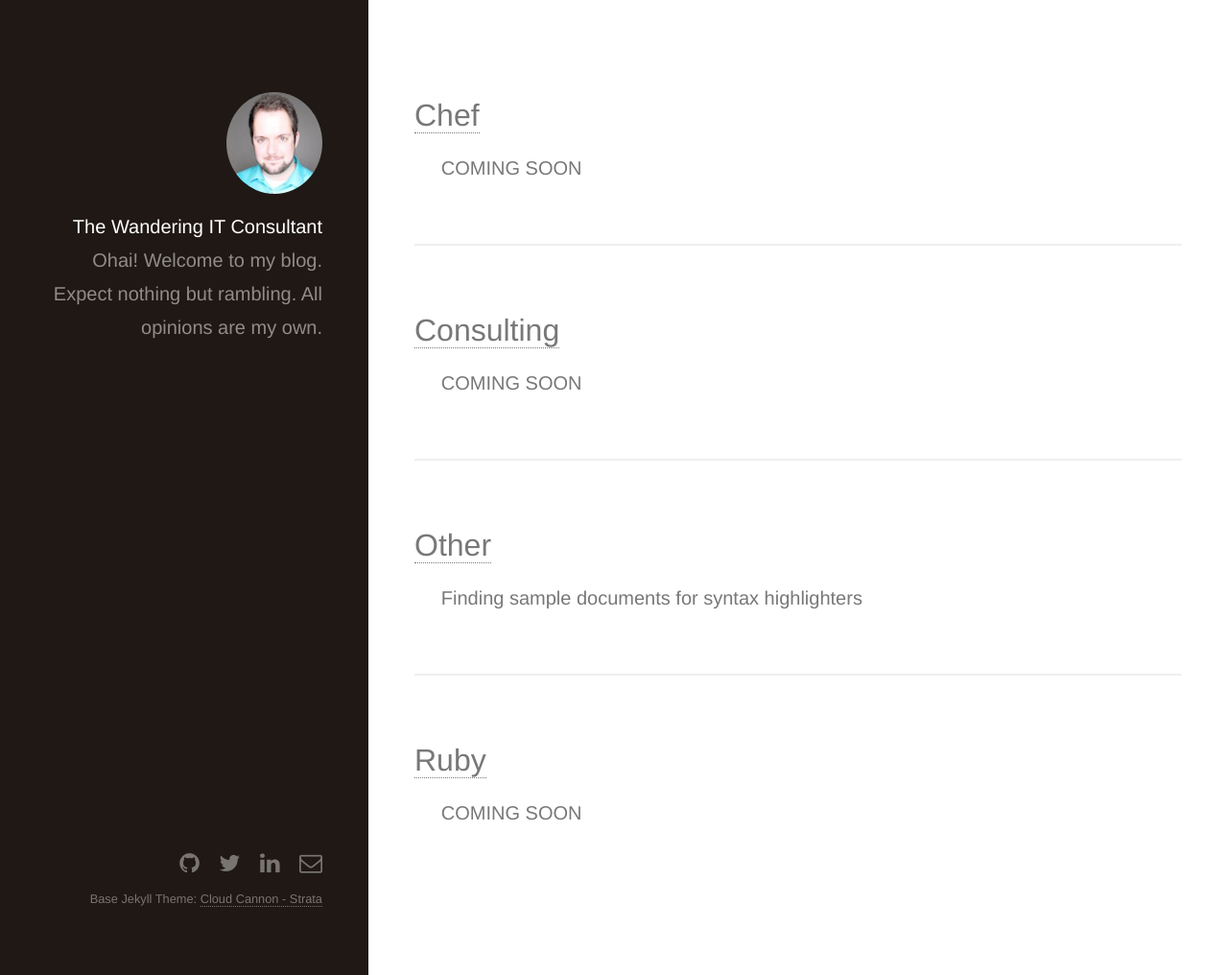
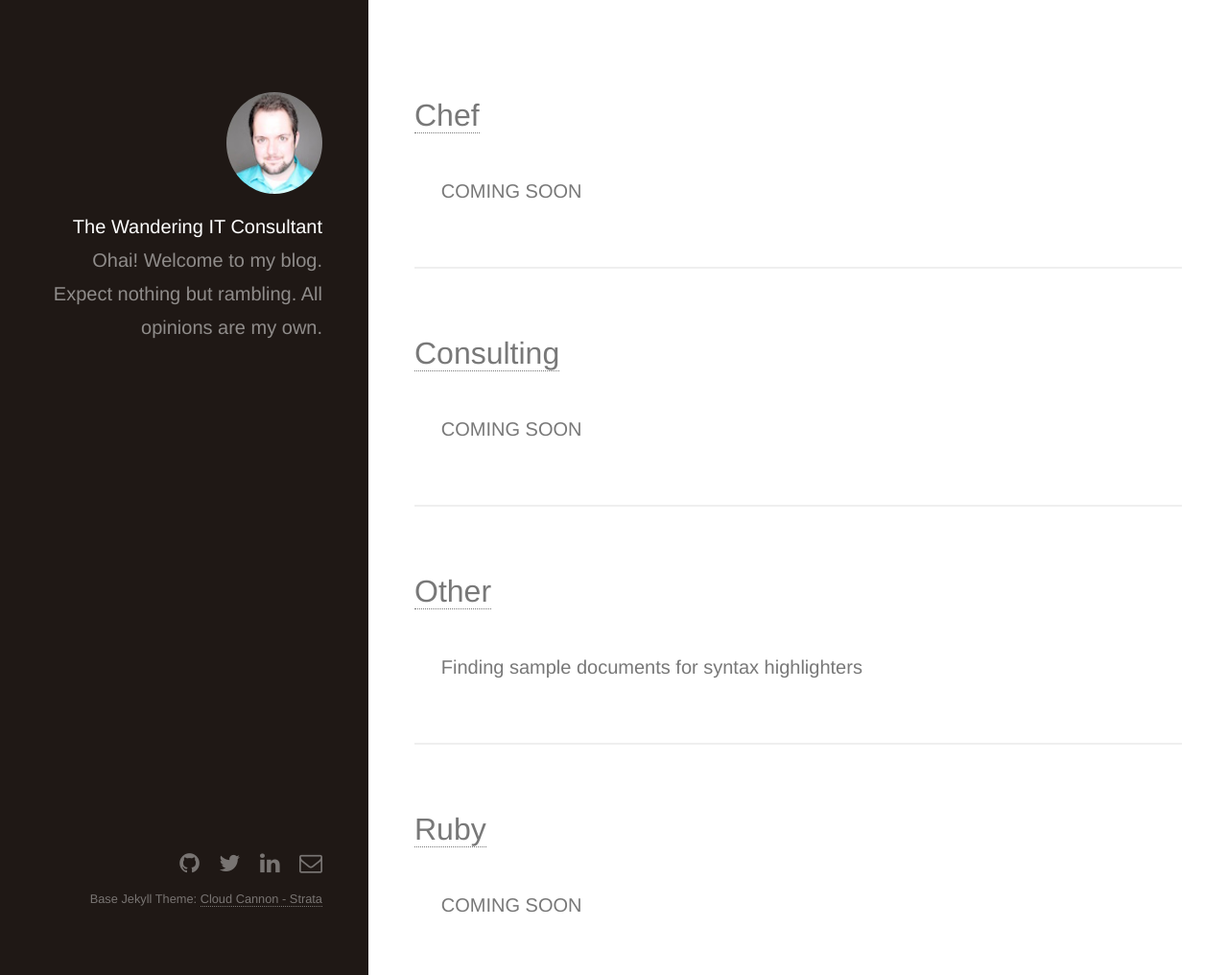
Before and after one commit to biox/jerryaldrichiii.github.io, a Jekyll site: the page built from index.html, in a window 1280 px wide and 1016 px high. Shown: the whole window at 96% size. Built offline with Jekyll 4.4.1, drawn with Linux system fonts in a browser that asks for light colours; nearby versions of some CDN libraries; library files that are not in the unit come from our copies.

Commit message:
Add space above any `h` tag greater than 1

```diff
--- a/css/style.scss
+++ b/css/style.scss
@@ -65,6 +65,10 @@ h1, h2, h3, h4, h5, h6 {
     color: inherit;
     text-decoration: none;
   }
+}
+
+h2, h3, h4, h5, h6 {
+  margin: 2em 0 ($size-element-margin * 0.5) 0;
 }
 
 h1 {
```
